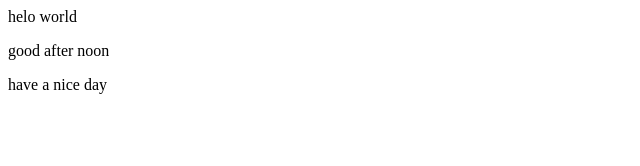
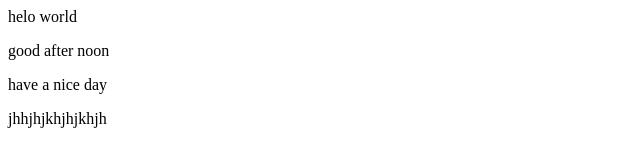
Before and after one commit to Pranjalikeshari/new-gitpractice-, a plain HTML site: page index.html in a window 1280 px wide. Shown: the whole page, without its empty margins (0-640 px from the left). Drawn offline with Linux system fonts and the light colour scheme.

Commit message:
new css file

```diff
--- a/index.html
+++ b/index.html
@@ -1,3 +1,4 @@
 <p>helo world</p>
 <p>good after noon</p>
 <p>have a nice day</p>
+<p>jhhjhjkhjhjkhjh</p>
--- /dev/null
+++ b/s.css
@@ -0,0 +1,3 @@
+p{
+    color: antiquewhite;
+}
```
